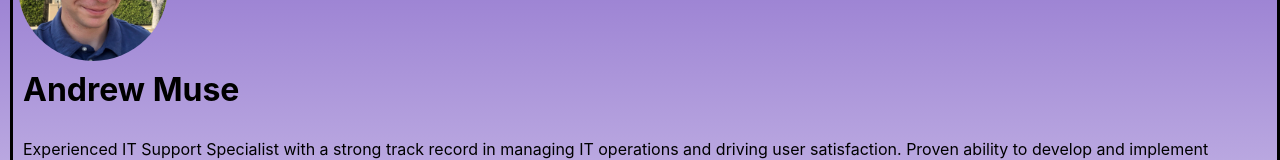
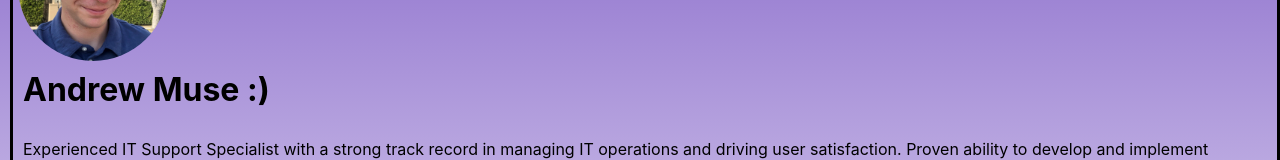
Before and after one commit to Amuse93/amplify-vite-react-template, a React (Vite) app: page / in a window 1280 px wide. Shown: the part 241-401 px from the top of the page. Built offline with nearby package versions, Linux system fonts and the light colour scheme.

Commit message:
Update App.tsx

```diff
--- a/src/App.tsx
+++ b/src/App.tsx
@@ -31,7 +31,7 @@ function App() {
     <main>
       <div className="bordered-container">
         <img src={image} />
-        <h1>Andrew Muse</h1>
+        <h1>Andrew Muse :)</h1>
         <br />
         <p>
           Experienced IT Support Specialist with a strong track record in managing IT operations and driving user satisfaction.
```
